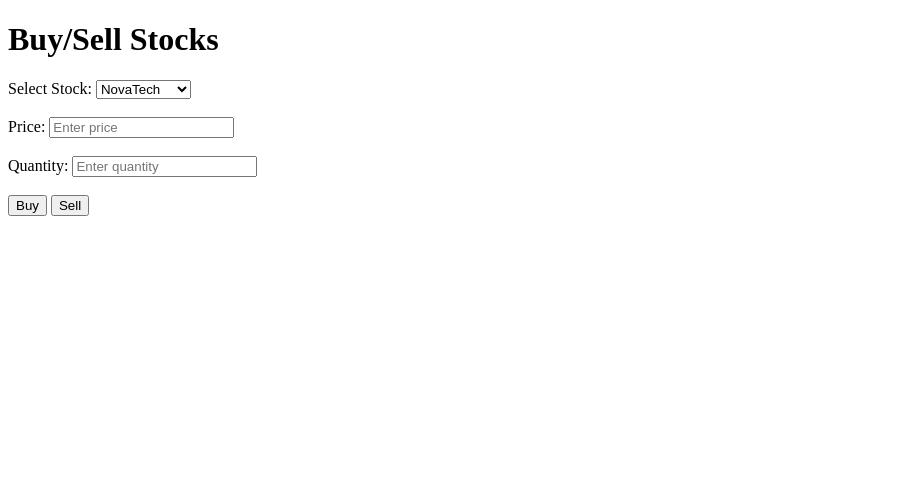
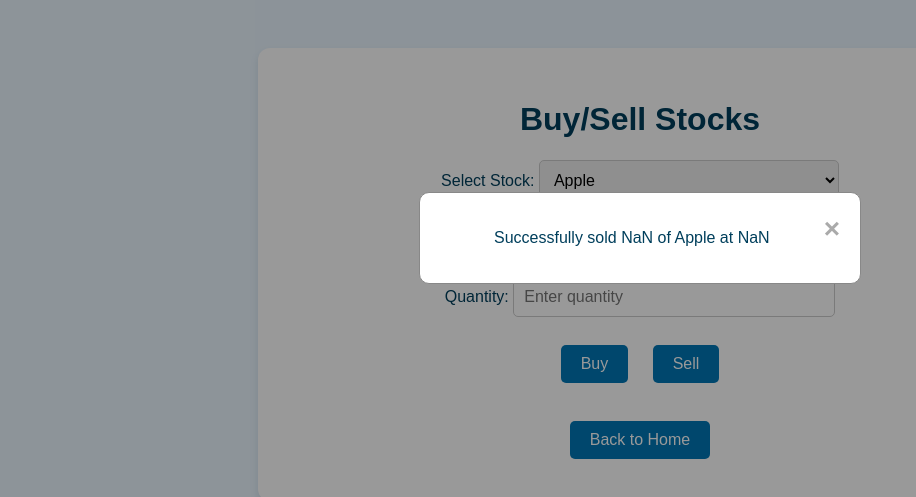
Before and after one commit to zaidvenger/InStocks_Base, a plain HTML site: page purchases.html in a window 1280 px wide. Both pictures are taken after a click on the button "Sell". Shown: the whole page, without its empty margins (0-916 px from the left). Drawn offline with Linux system fonts and the light colour scheme.

Commit message:
Updated portfolio and purchases pages with style

```diff
--- a/Scripts/portfolio.js
+++ b/Scripts/portfolio.js
@@ -7,11 +7,11 @@ window.onload = function () {
 
     bought.forEach(({ stock, price, quantity }) => {
       const row = boughtTable.insertRow();
-      row.innerHTML = `<td>${stock}</td><td>${price}</td><td>${quantity}</td>`;
+      row.innerHTML = `<td>${stock}</td><td>${price*quantity}</td>`;
     });
 
     sold.forEach(({ stock, price, quantity }) => {
       const row = soldTable.insertRow();
-      row.innerHTML = `<td>${stock}</td><td>${price}</td><td>${quantity}</td>`;
+      row.innerHTML = `<td>${stock}</td><td>${price*quantity}</td>`;
     });
   };
--- a/Scripts/purchases.js
+++ b/Scripts/purchases.js
@@ -1,23 +1,55 @@
+// purchases.js
+
 function buyStock() {
   const stock = document.getElementById('stockSelect').value;
-    const price = document.getElementById('price').value;
-    const quantity = document.getElementById('quantity').value;
+  const price = parseFloat(document.getElementById('price').value);
+  const quantity = parseInt(document.getElementById('quantity').value);
 
   const purchase = { stock, price, quantity };
   let bought = JSON.parse(sessionStorage.getItem('boughtStocks')) || [];
   bought.push(purchase);
   sessionStorage.setItem('boughtStocks', JSON.stringify(bought));
-    alert(`Bought ${quantity} of ${stock} at ₹${price}`);
+
+  showPopup(`Successfully bought ${quantity} of ${stock} at ${price}`);
 }
 
 function sellStock() {
   const stock = document.getElementById('stockSelect').value;
-    const price = document.getElementById('price').value;
-    const quantity = document.getElementById('quantity').value;
+  const price = parseFloat(document.getElementById('price').value);
+  const quantity = parseInt(document.getElementById('quantity').value);
+
+  let bought = JSON.parse(sessionStorage.getItem('boughtStocks')) || [];
+  let sold = JSON.parse(sessionStorage.getItem('soldStocks')) || [];
+
+  const totalBought = bought
+    .filter(entry => entry.stock === stock)
+    .reduce((sum, entry) => sum + parseInt(entry.quantity), 0);
+
+  const totalSold = sold
+    .filter(entry => entry.stock === stock)
+    .reduce((sum, entry) => sum + parseInt(entry.quantity), 0);
+
+  const available = totalBought - totalSold;
+
+  if (quantity > available) {
+    showPopup(`Cannot sell ${quantity} of ${stock}. You only have ${available} available.`);
+    return;
+  }
 
   const sale = { stock, price, quantity };
-    let sold = JSON.parse(sessionStorage.getItem('soldStocks')) || [];
   sold.push(sale);
   sessionStorage.setItem('soldStocks', JSON.stringify(sold));
-    alert(`Sold ${quantity} of ${stock} at ₹${price}`);
+
+  showPopup(`Successfully sold ${quantity} of ${stock} at ${price}`);
 }
+
+function showPopup(message) {
+  const popup = document.getElementById('popupModal');
+  const popupMessage = document.getElementById('popupMessage');
+  popupMessage.innerText = message;
+  popup.style.display = 'block';
+}
+
+function closePopup() {
+  document.getElementById('popupModal').style.display = 'none';
+}
--- a/purchases.html
+++ b/purchases.html
@@ -2,19 +2,21 @@
 <html>
 <head>
   <title>Buy/Sell Stocks</title>
+  <link rel="stylesheet" href="styles.css">
   <script src="Scripts/purchases.js" defer></script>
 </head>
 <body>
+    <div class="container">
       <h1>Buy/Sell Stocks</h1>
 
       <label for="stockSelect">Select Stock:</label>
       <select id="stockSelect">
-    <option value="NovaTech">NovaTech</option>
-    <option value="AgriGrow">AgriGrow</option>
-    <option value="Zephyr Auto">Zephyr Auto</option>
-    <option value="QuickMart">QuickMart</option>
-    <option value="NeoBank">NeoBank</option>
-    <option value="SolarEdge">SolarEdge</option>
+        <option value="Apple">Apple</option>
+        <option value="Nike">Nike</option>
+        <option value="Amazon">Amazon</option>
+        <option value="O&G">O&G</option>
+        <option value="Lulu">Lulu</option>
+        <option value="Salik">Salik</option>
       </select>
       <br><br>
 
@@ -28,5 +30,17 @@
 
       <button onclick="buyStock()">Buy</button>
       <button onclick="sellStock()">Sell</button>
+
+      <br><br>
+      <button onclick="window.location.href='index.html'">Back to Home</button>
+    </div>
+
+    <!-- Modal -->
+    <div id="popupModal" class="modal">
+      <div class="modal-content">
+        <span class="close" onclick="closePopup()">&times;</span>
+        <p id="popupMessage"></p>
+      </div>
+    </div>
   </body>
 </html>
--- /dev/null
+++ b/styles.css
@@ -0,0 +1,109 @@
+/* styles.css */
+/* General Styles */
+body {
+    margin: 0;
+    font-family: Arial, sans-serif;
+    background-color: #eaf6ff;
+    color: #003f5c;
+  }
+
+  .container {
+    max-width: 700px;
+    margin: auto;
+    padding: 2rem;
+    text-align: center;
+    background-color: #ffffff;
+    border-radius: 12px;
+    box-shadow: 0 4px 8px rgba(0, 63, 92, 0.1);
+    margin-top: 3rem;
+  }
+
+  h1, h2 {
+    color: #003f5c;
+  }
+
+  button {
+    padding: 10px 20px;
+    margin: 10px;
+    font-size: 16px;
+    background-color: #0077b6;
+    color: white;
+    border: none;
+    border-radius: 5px;
+    cursor: pointer;
+    transition: background 0.3s;
+  }
+
+  button:hover {
+    background-color: #005f87;
+  }
+
+  select, input {
+    padding: 10px;
+    font-size: 16px;
+    border: 1px solid #ccc;
+    border-radius: 5px;
+    width: 80%;
+    max-width: 300px;
+  }
+
+  table {
+    width: 100%;
+    margin: 1rem 0;
+    border-collapse: collapse;
+  }
+
+  table, th, td {
+    border: 1px solid #0077b6;
+  }
+
+  th, td {
+    padding: 12px;
+    text-align: center;
+    color: #003f5c;
+    background-color: #f0f8ff;
+  }
+
+  .button-group {
+    display: flex;
+    justify-content: center;
+    gap: 1rem;
+    margin-top: 2rem;
+  }
+
+  .modal {
+    display: none;
+    position: fixed;
+    z-index: 1;
+    left: 0;
+    top: 0;
+    width: 100%;
+    height: 100%;
+    overflow: auto;
+    background-color: rgba(0, 0, 0, 0.4);
+  }
+
+  .modal-content {
+    background-color: #fff;
+    margin: 15% auto;
+    padding: 20px;
+    border: 1px solid #888;
+    width: 80%;
+    max-width: 400px;
+    border-radius: 10px;
+    text-align: center;
+  }
+
+  .close {
+    color: #aaa;
+    float: right;
+    font-size: 28px;
+    font-weight: bold;
+    cursor: pointer;
+  }
+
+  .close:hover,
+  .close:focus {
+    color: #000;
+    text-decoration: none;
+  }
```
Also changed, not shown: index.html (+8 -3 lines), portfolio.html (+10 -6 lines). Lines whose indentation alone changed are shown as unchanged.
